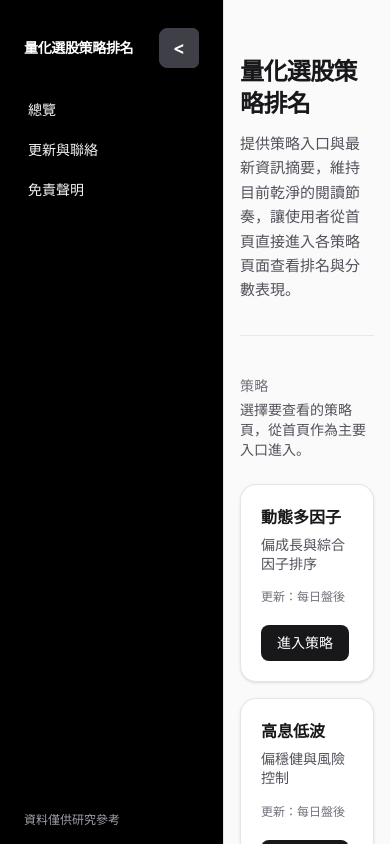
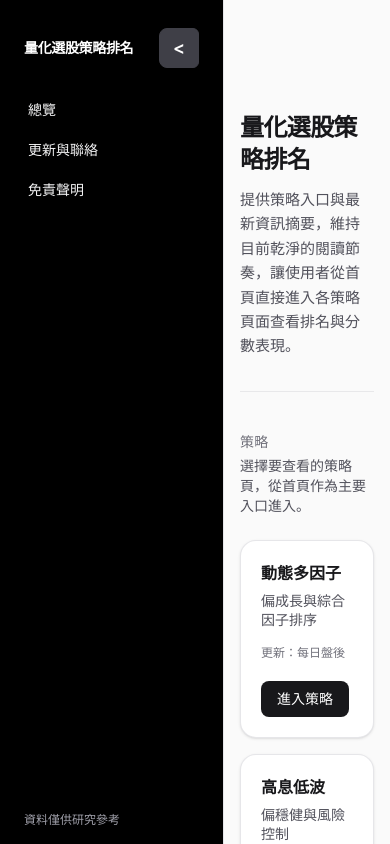
Before and after one commit to amu-0713/my-stock-rank, a React (Vite) app: page / in a window 390 px wide. Built offline with nearby package versions, Linux system fonts and the light colour scheme.

Commit message:
Update HomePage.jsx

```diff
--- a/src/pages/HomePage.jsx
+++ b/src/pages/HomePage.jsx
@@ -7,7 +7,7 @@ const PLATFORM_LAST_UPDATED_PLACEHOLDER = '2026-04-18 15:30'
 export default function HomePage() {
   return (
     <AppSidebarLayout contentClassName="max-w-6xl">
-      <div id="top">
+      <div id="top" className="pt-14 sm:pt-0">
       <header className="border-b border-zinc-200/80 pb-8">
         <h1 className="text-2xl font-semibold tracking-tight text-zinc-900 sm:text-[1.65rem]">
           量化選股策略排名
```
